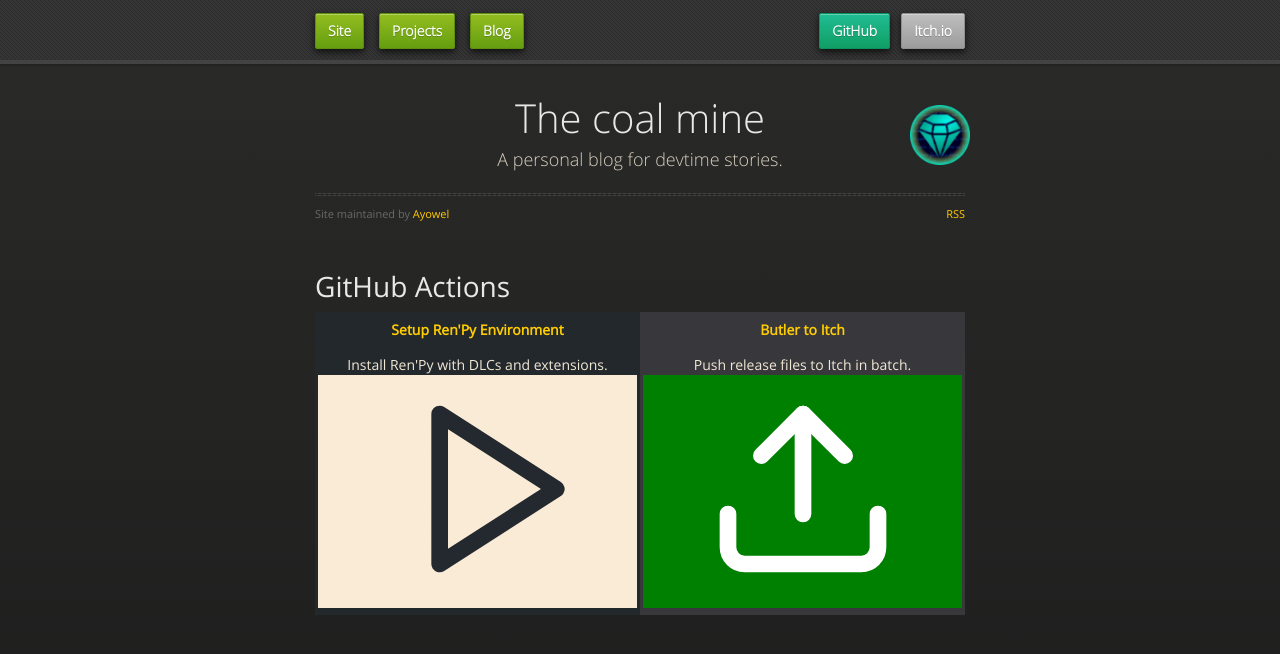
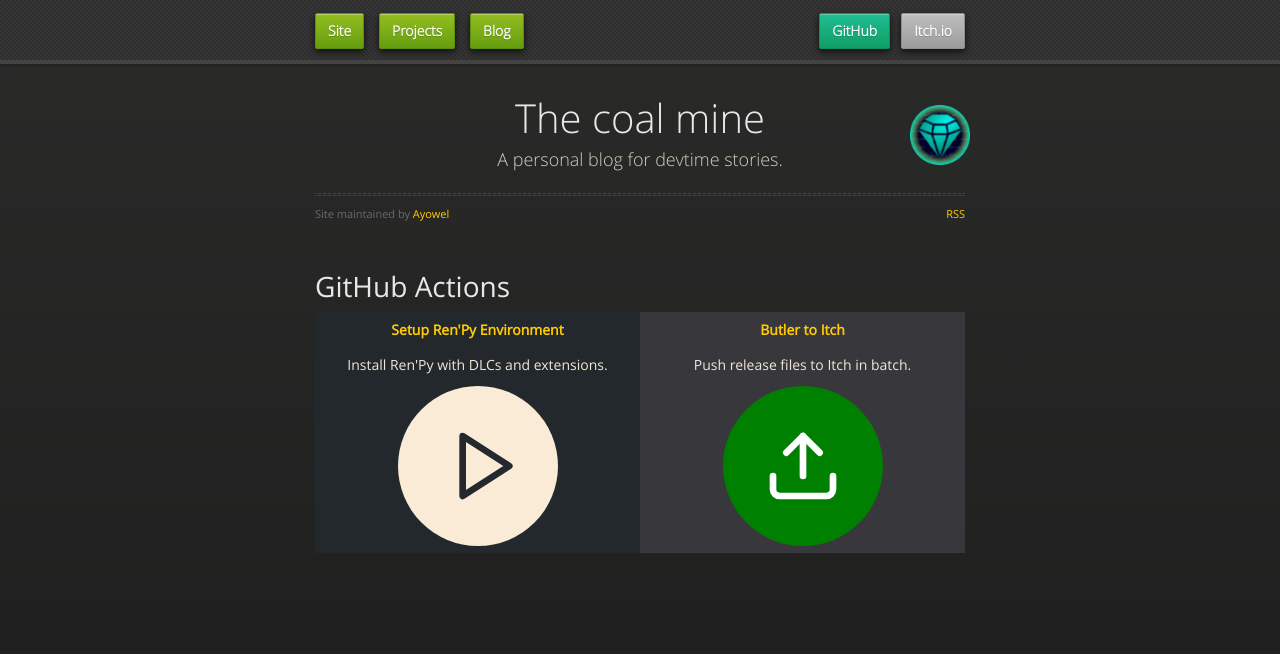
Before and after one commit to Ayowel/Ayowel.github.io, a Jekyll site: the page built from skeleton/projects/github.md, in a window 1280 px wide. Shown: the top 654 px of the page. Built offline with Jekyll 4.4.1, drawn with Linux system fonts in a browser that asks for light colours.

Commit message:
Improve dyntable content handling and add mermaid graph background

```diff
--- a/_sass/custom.scss
+++ b/_sass/custom.scss
@@ -3,6 +3,9 @@ dyntable {
     flex-wrap: wrap;
     >cell {
         text-align: center;
+        display: flex;
+        align-items: center;
+        flex-direction: column;
         flex: 31%;
         min-width: 200px;
         padding: 0.5em 0.5%;
@@ -14,6 +17,7 @@ dyntable {
         }
         img {
             max-height: 200px;
+            max-width: 200px;
             margin: 1em 0;
         }
         heading {
@@ -23,3 +27,23 @@ dyntable {
         }
     }
 }
+.icon-github {
+    border-radius: 50%;
+    align-self: center;
+    display: flex;
+    justify-content: center;
+    align-items: center;
+    margin-top: 0.8em;
+    width: 160px;
+    height: 160px;
+    img {
+        width: 50%;
+        height: 50%;
+    }
+}
+.mermaid {
+    background-color: rgba($color: antiquewhite, $alpha: 1.0);
+    border-radius: 20px;
+    display: flex;
+    justify-content: center;
+}
```
